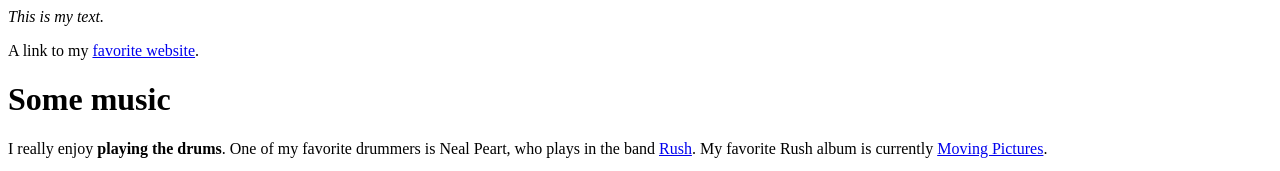
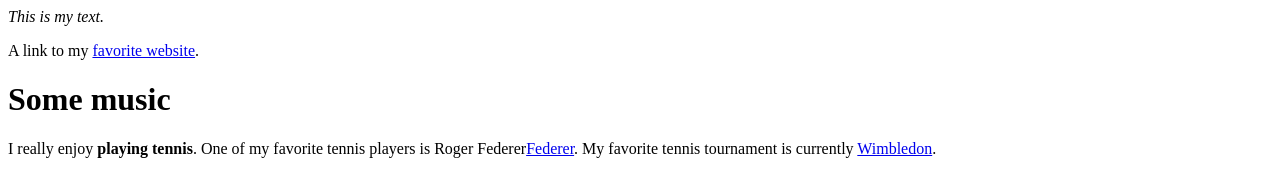
Before and after one commit to ananyatandel/atls-csci-3150, a plain HTML site: page index.html in a window 1280 px wide. Shown: the top 171 px of the page. Drawn offline with Linux system fonts and the light colour scheme; grey boxes are pictures that could not be loaded; a web font is replaced by a local one.

Commit message:
Update index.html

```diff
--- a/index.html
+++ b/index.html
@@ -18,7 +18,8 @@
     make sure you include it above your HTML code -->
   <body>
     <h1>Some music</h1>
-<p>I really enjoy <strong>playing the drums</strong>. One of my favorite drummers is Neal Peart, who plays in the band <a href="https://en.wikipedia.org/wiki/Rush_%28band%29" title="Rush Wikipedia article">Rush</a>. My favorite Rush album is currently <a href="http://www.deezer.com/album/942295">Moving Pictures</a>.</p> <img src="http://www.cygnus-x1.net/links/rush/images/albums/sectors/sector2-movingpictures-cover-s.jpg" alt="Rush Moving Pictures album cover">
+<p>I really enjoy <strong>playing tennis</strong>. One of my favorite tennis players is Roger Federer<a href="https://en.wikipedia.org/wiki/Roger_Federer" title="Federer Wikipedia article">Federer</a>. My favorite tennis tournament is currently <a href="https://en.wikipedia.org/wiki/Wimbledon_Championships">Wimbledon</a>.</p>
+    <img src="https://media.cnn.com/api/v1/images/stellar/prod/221209123442-01-federer-denied-wimbledon.jpg?c=original" alt="Federer Wimbledon">
 
 
  </body>
```
